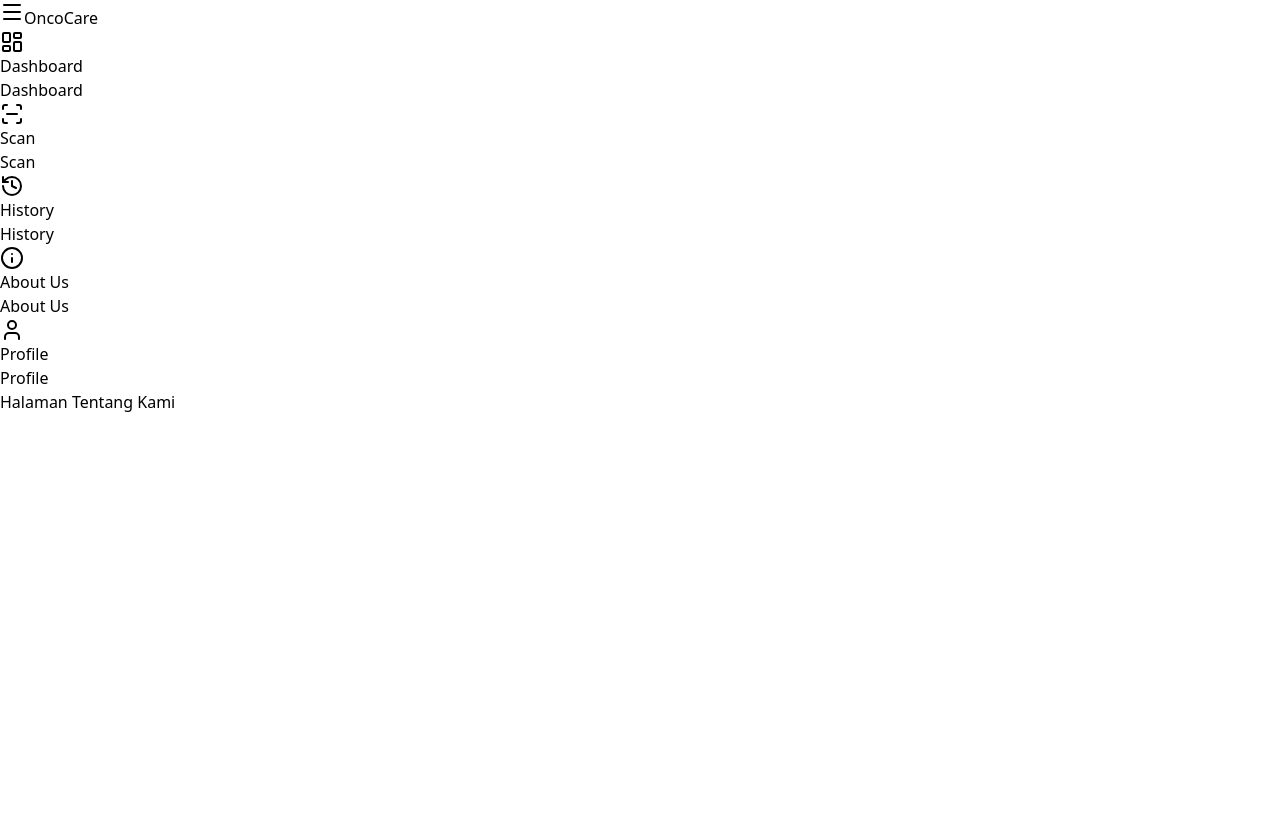
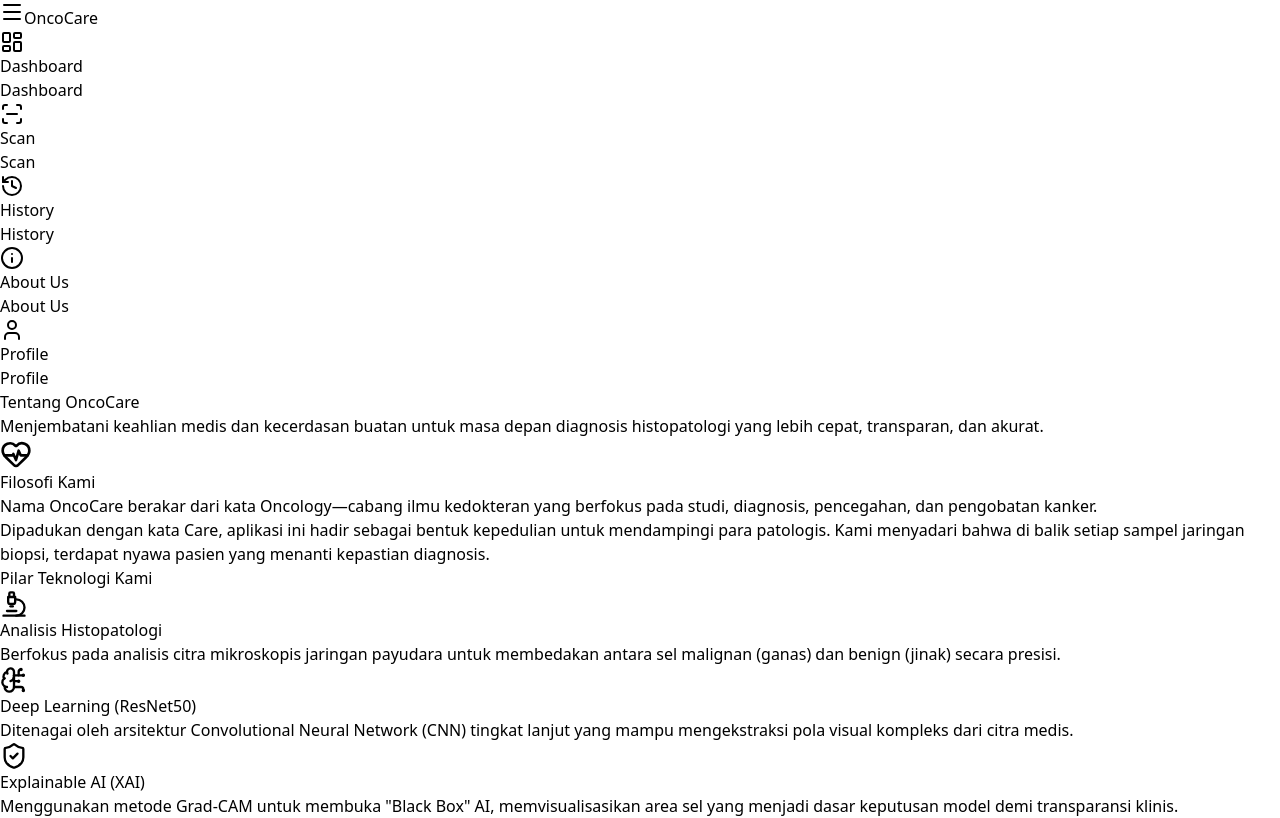
Before and after one commit to Mycticount-X/OncoCare, a React (Vite) app in the folder Frontend/: page /about in a window 1280 px wide. Built offline with nearby package versions, Linux system fonts and the light colour scheme.

Commit message:
Update: About Us Page

```diff
--- a/Frontend/src/App.tsx
+++ b/Frontend/src/App.tsx
@@ -1,10 +1,10 @@
 import { BrowserRouter as Router, Routes, Route } from 'react-router-dom';
 import Navbar from './components/Navbar';
 import Scan from './pages/Scan';
+import AboutUs from './pages/AboutUs';
 
 const Dashboard = () => <div className="p-8 text-2xl font-bold">Halaman Dashboard</div>;
 const History = () => <div className="p-8 text-2xl font-bold">Halaman Riwayat Pemeriksaan</div>;
-const AboutUs = () => <div className="p-8 text-2xl font-bold">Halaman Tentang Kami</div>;
 const Profile = () => <div className="p-8 text-2xl font-bold">Halaman Profil Pengguna</div>;
 
 function App() {
--- /dev/null
+++ b/Frontend/src/pages/AboutUs.tsx
@@ -0,0 +1,59 @@
+import { HeartPulse, Microscope, BrainCircuit, ShieldCheck } from 'lucide-react';
+
+export default function AboutUs() {
+  return (
+    <div className="p-8 max-w-5xl mx-auto animate-in fade-in duration-500">
+      <div className="text-center mb-12 mt-8">
+        <h1 className="text-4xl font-bold text-gray-800 mb-4">Tentang OncoCare</h1>
+        <p className="text-lg text-gray-500 max-w-2xl mx-auto">
+          Menjembatani keahlian medis dan kecerdasan buatan untuk masa depan diagnosis histopatologi yang lebih cepat, transparan, dan akurat.
+        </p>
+      </div>
+
+      <div className="bg-white rounded-3xl p-8 md:p-12 shadow-sm border mb-12 flex flex-col md:flex-row items-center gap-8">
+        <div className="flex-1">
+          <div className="inline-flex items-center justify-center p-3 bg-blue-50 rounded-2xl text-blue-600 mb-6">
+            <HeartPulse size={32} />
+          </div>
+          <h2 className="text-3xl font-bold text-gray-800 mb-4">Filosofi Kami</h2>
+          <p className="text-gray-600 leading-relaxed mb-4">
+            Nama <span className="font-semibold text-blue-600">OncoCare</span> berakar dari kata
+            <span className="font-semibold italic"> Oncology</span>—cabang ilmu kedokteran yang berfokus pada studi, diagnosis, pencegahan, dan pengobatan kanker.
+          </p>
+          <p className="text-gray-600 leading-relaxed">
+            Dipadukan dengan kata <span className="font-semibold italic">Care</span>, aplikasi ini hadir sebagai bentuk kepedulian untuk mendampingi para patologis. Kami menyadari bahwa di balik setiap sampel jaringan biopsi, terdapat nyawa pasien yang menanti kepastian diagnosis.
+          </p>
+        </div>
+      </div>
+
+      <div className="mb-8">
+        <h3 className="text-2xl font-bold text-gray-800 mb-6 text-center">Pilar Teknologi Kami</h3>
+        <div className="grid grid-cols-1 md:grid-cols-3 gap-6">
+          <div className="bg-white p-6 rounded-2xl shadow-sm border hover:shadow-md transition-shadow">
+            <Microscope className="text-blue-500 mb-4" size={28} />
+            <h4 className="text-xl font-semibold mb-2">Analisis Histopatologi</h4>
+            <p className="text-gray-600 text-sm">
+              Berfokus pada analisis citra mikroskopis jaringan payudara untuk membedakan antara sel malignan (ganas) dan benign (jinak) secara presisi.
+            </p>
+          </div>
+
+          <div className="bg-white p-6 rounded-2xl shadow-sm border hover:shadow-md transition-shadow">
+            <BrainCircuit className="text-purple-500 mb-4" size={28} />
+            <h4 className="text-xl font-semibold mb-2">Deep Learning (ResNet50)</h4>
+            <p className="text-gray-600 text-sm">
+              Ditenagai oleh arsitektur Convolutional Neural Network (CNN) tingkat lanjut yang mampu mengekstraksi pola visual kompleks dari citra medis.
+            </p>
+          </div>
+
+          <div className="bg-white p-6 rounded-2xl shadow-sm border hover:shadow-md transition-shadow">
+            <ShieldCheck className="text-green-500 mb-4" size={28} />
+            <h4 className="text-xl font-semibold mb-2">Explainable AI (XAI)</h4>
+            <p className="text-gray-600 text-sm">
+              Menggunakan metode Grad-CAM untuk membuka "Black Box" AI, memvisualisasikan area sel yang menjadi dasar keputusan model demi transparansi klinis.
+            </p>
+          </div>
+        </div>
+      </div>
+    </div>
+  );
+}
```
